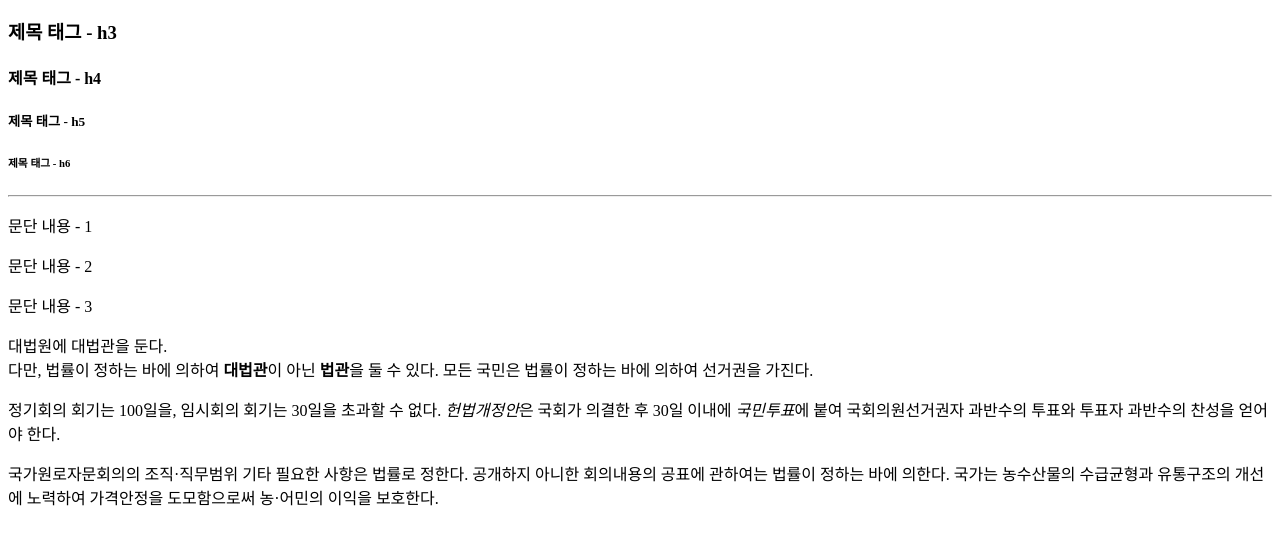
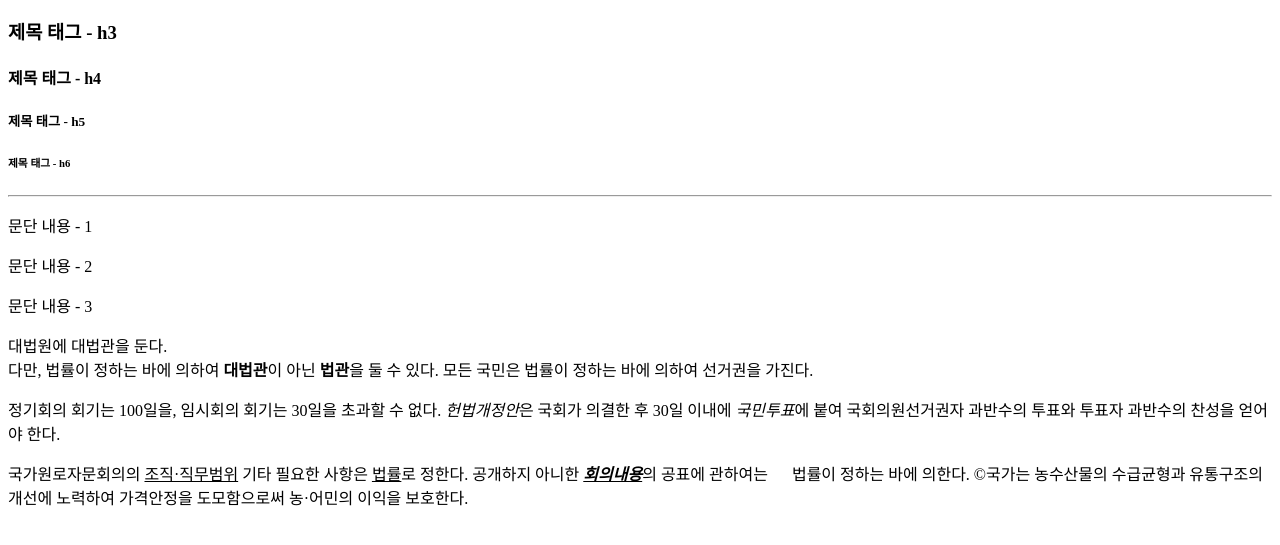
Before and after one commit to nam2626/2024_KH_WEB, a plain HTML site: page Step01/typography.html in a window 1280 px wide. Shown: the part 127-672 px from the top of the page. Drawn offline with Linux system fonts and the light colour scheme.

Commit message:
글꼴 강조

```diff
--- a/Step01/typography.html
+++ b/Step01/typography.html
@@ -18,7 +18,9 @@
 	<p>문단 내용 - 3</p>
 	<p>대법원에 대법관을 둔다. <br>다만, 법률이 정하는 바에 의하여 <b>대법관</b>이 아닌 <strong>법관</strong>을 둘 수 있다. 모든 국민은 법률이 정하는 바에 의하여 선거권을 가진다.</p>
 	<p>정기회의 회기는 100일을, 임시회의 회기는 30일을 초과할 수 없다. <i>헌법개정안</i>은 국회가 의결한 후 30일 이내에 <em>국민투표</em>에 붙여 국회의원선거권자 과반수의 투표와 투표자 과반수의 찬성을 얻어야 한다.</p>
-	<p>국가원로자문회의의 조직·직무범위 기타 필요한 사항은 법률로 정한다. 공개하지 아니한 회의내용의 공표에 관하여는 법률이 정하는 바에 의한다. 국가는 농수산물의 수급균형과 유통구조의 개선에 노력하여 가격안정을 도모함으로써 농·어민의 이익을 보호한다.</p>
+	<p>국가원로자문회의의 <u>조직·직무범위</u>
+		기타 필요한 사항은 <ins>법률</ins>로 정한다. 공개하지 아니한 <u><b><i>회의내용</i></b></u>의 공표에
+		관하여는 &nbsp;&nbsp;&nbsp;&nbsp;&nbsp;법률이 정하는 바에 의한다. &copy;국가는 농수산물의 수급균형과 유통구조의 개선에 노력하여 가격안정을 도모함으로써 농·어민의 이익을 보호한다.</p>
 
 
 </body>
```
Also changed, not shown: tag_list.txt.
